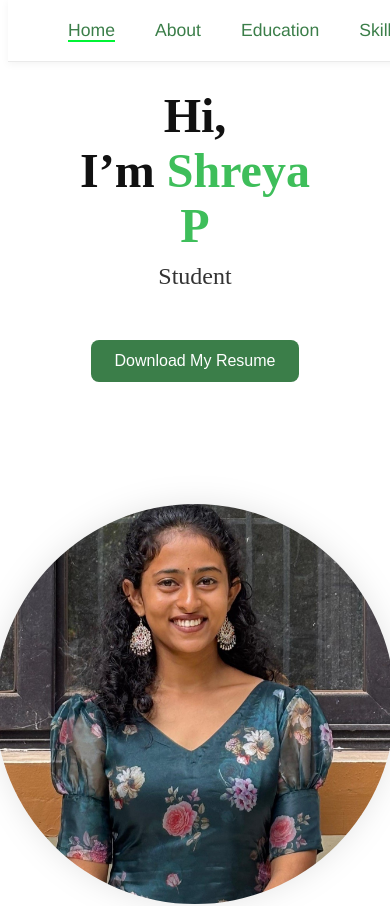
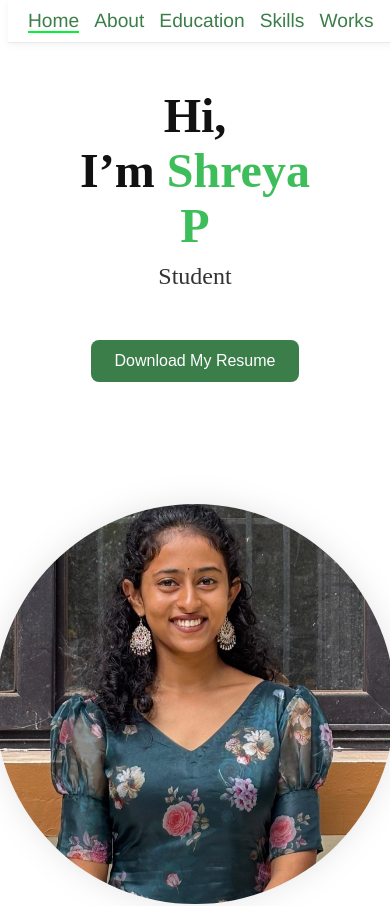
Before and after one commit to ShreyaP-19/Portfolio, a React (Vite) app: page / in a window 390 px wide. Shown: the top 906 px of the page. Built offline with nearby package versions, Linux system fonts and the light colour scheme.

Commit message:
resolved light issues

```diff
--- a/src/HeroSection.jsx
+++ b/src/HeroSection.jsx
@@ -18,9 +18,9 @@ function HeroSection() {
         <h1>Hi,</h1>
         <h1>I’m <span className="highlight">Shreya P</span></h1>
         <h2>Student</h2>
-        <a href="/resume.pdf" download="Shreya_Resume.pdf">
-          <button className="hero-button">Download My Resume</button>
-        </a>
+        <a href="https://drive.google.com/uc?export=download&id=1DP_jRYHSL2EvkLN8lr5Tq90wEEEZ-QKs" download="Shreya_Resume.pdf">
+  <button className="hero-button">Download My Resume</button>
+</a>
       </div>
       <div className="hero-image" >
         <img src={me} alt="Profile" className="profile-blob" data-aos="fade-down"/>
--- a/src/home.css
+++ b/src/home.css
@@ -48,15 +48,15 @@ section {
 }
 @media (max-width: 768px) {
   #about, #education, #skills, #works {
-        scroll-margin-top: 100px; /* height of your mobile navbar */
+        scroll-margin-top: 60px; /* height of your mobile navbar */
     }
-    .navbar{
-      display: flex;
-      justify-content: space-between;
-      align-items: center;
-    }
-    .nav-links li a {
-  font-size: 1.1rem;
-  font-weight: 500;
+    @media (max-width: 768px) {
+  .navbar {
+    padding: 10px 20px; /* Reduce horizontal padding */
+  }
+
+  .nav-links {
+    gap: 15px; /* Reduce the gap between nav links */
+  }
 }
 }
--- a/vite.config.js
+++ b/vite.config.js
@@ -2,8 +2,7 @@
 import { defineConfig } from 'vite';
 import react from '@vitejs/plugin-react';
 
-// https://vitejs.dev/config/
 export default defineConfig({
   plugins: [react()],
-  base: '/Portfolio/', // <--- Add this line
+  base: '/Portfolio/',
 });
```
